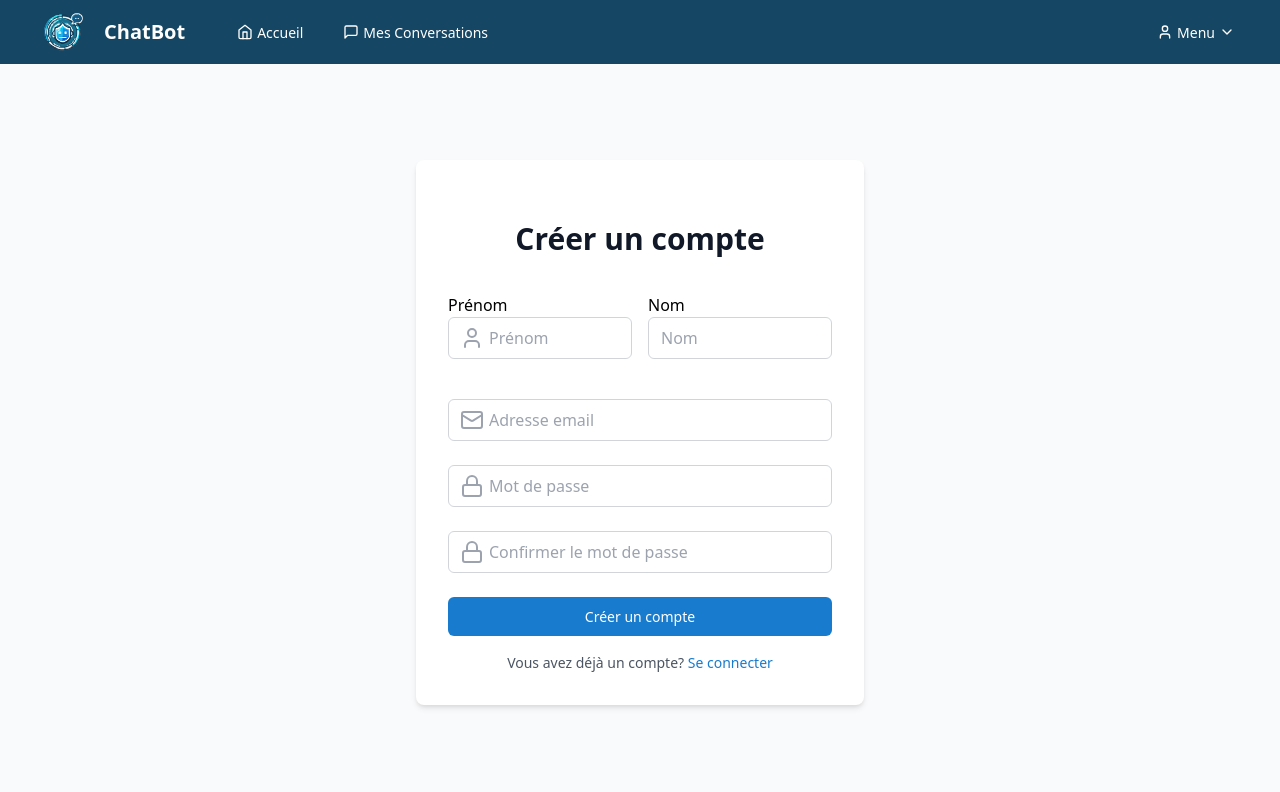
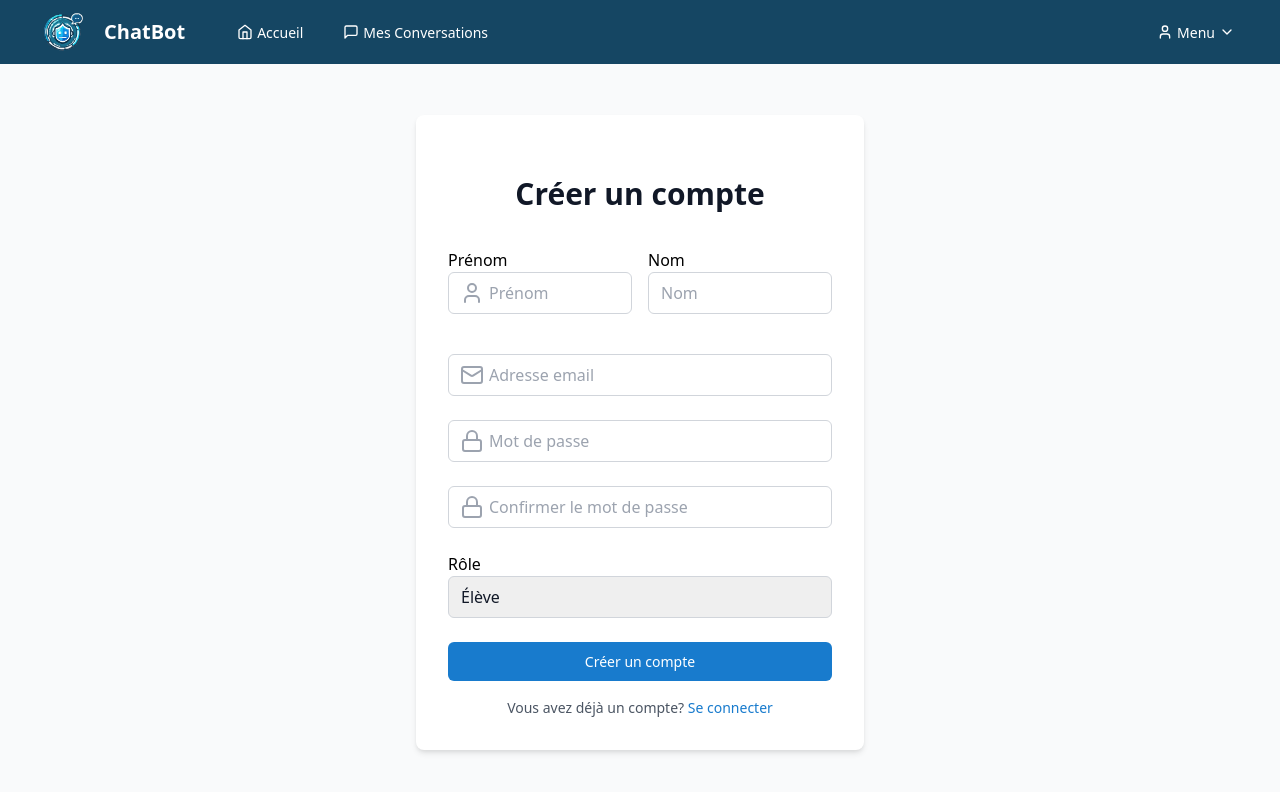
Before and after one commit to romainbrossault/Chatbot_slf02, a React (Vite) app: page /register in a window 1280 px wide. Shown: the top 792 px of the page. Built offline with nearby package versions, Linux system fonts and the light colour scheme.

Commit message:
selected roles

```diff
--- a/src/pages/Register.tsx
+++ b/src/pages/Register.tsx
@@ -9,6 +9,7 @@ const Register: React.FC = () => {
   const [email, setEmail] = useState('');
   const [password, setPassword] = useState('');
   const [confirmPassword, setConfirmPassword] = useState('');
+  const [role, setRole] = useState('élève');
   const navigate = useNavigate();
 
   const handleSubmit = async (e: React.FormEvent) => {
@@ -30,14 +31,13 @@ const Register: React.FC = () => {
           prenom: firstName,
           email,
           password,
-          role: 'User',
+          role,
         }),
       });
 
       if (response.ok) {
         const data = await response.json();
         console.log('Account created successfully:', data);
-        // Redirect to login page
         navigate('/login');
       } else {
         console.error('Account creation failed');
@@ -137,6 +137,21 @@ const Register: React.FC = () => {
               placeholder="Confirmer le mot de passe"
             />
           </div>
+          <div className="input-wrapper">
+            <label htmlFor="role" className="sr-only">
+              Rôle
+            </label>
+            <select
+              id="role"
+              name="role"
+              value={role}
+              onChange={(e) => setRole(e.target.value)}
+              className="form-input"
+            >
+              <option value="élève">Élève</option>
+              <option value="enseignant">Enseignant</option>
+            </select>
+          </div>
 
           <div>
             <button
```
